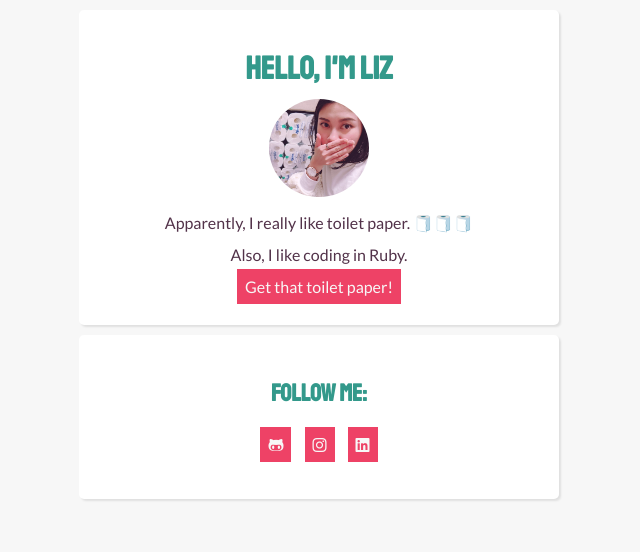
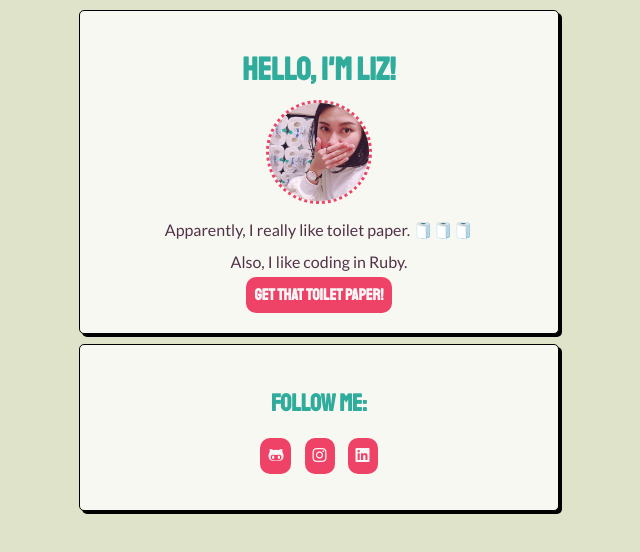
Before and after one commit to ensvo/profile, a plain HTML site: page index.html in a window 1280 px wide. Shown: the whole page, without its empty margins (321-961 px from the left). Drawn offline with Linux system fonts and the light colour scheme.

Commit message:
make my profile prettier

```diff
--- a/index.html
+++ b/index.html
@@ -12,8 +12,8 @@
 <body>
   <div class="container">
     <div class="card">
-      <h1>Hello, I'm Liz </h1>
-      <img id="img-circle" src="images/profile_picture.jpg" width="100px" alt="Profile picture">
+      <h1>Hello, I'm Liz! </h1>
+      <img src="images/profile_picture.jpg" width="100px" alt="Profile picture">
       <p>Apparently, I really like toilet paper. 🧻🧻🧻</p>
       <p>Also, I like coding in Ruby.</p>
       <a id="button_pink" href="https://www.amazon.co.jp/%E3%80%90%E3%82%B1%E3%83%BC%E3%82%B9%E8%B2%A9%E5%A3%B2%E3%80%91-%E3%82%AF%E3%83%AA%E3%83%8D%E3%83%83%E3%82%AF%E3%82%B9-%E3%83%88%E3%82%A4%E3%83%AC%E3%83%83%E3%83%8812%E3%83%AD%E3%83%BC%E3%83%AB-30m%E3%83%80%E3%83%96%E3%83%AB-%C3%978%E3%83%91%E3%83%83%E3%82%AF%E5%85%A5%E3%82%8A/dp/B06Y2W62GC/ref=sr_1_3?__mk_ja_JP=%E3%82%AB%E3%82%BF%E3%82%AB%E3%83%8A&dchild=1&keywords=kleenex+toilet+paper&qid=1603245513&sr=8-3">Get that toilet paper!</a>
--- a/style.css
+++ b/style.css
@@ -1,5 +1,5 @@
 body {
-  background-color: #F7F7F7;
+  background-color: #DFE3CA;
   font-family: 'Lato', sans-serif;
   color: #523249;
   font-size: 100%;
@@ -7,16 +7,24 @@ body {
   text-align: center;
 }
 
-h1, h2 {
+h1 {
   font-family: 'Staatliches', cursive;
-  color: #33998B;
+  color: #30AC9C;
+}
+
+h2 {
+  font-family: 'Staatliches', cursive;
+  color: #30AC9C;
 }
 
 a {
   background-color: #EE4266;
+  font-family: 'Staatliches', cursive;
+  font-weight: bold;
   text-decoration: none;
   color: #F7F7F7;
   padding: 8px;
+  border-radius: 10px;
 }
 
 a:hover {
@@ -35,18 +43,17 @@ ul {
 }
 
 .card {
-  background: white;
+  background-color: #F7F8F2;
   padding: 30px;
-  border: 10px;
+  border: 1px solid black;
   border-radius: 5px;
-  box-shadow: 2px 2px 2px #e0e0e0;
+  box-shadow: 3px 3px black;
   margin: 10px;
 }
 
-.list-inline > li {
-  display: inline-block;
-  padding: 0px 5px;
-  margin-top: 16px;
+.card > img {
+  border-radius: 50%;
+  border: 3px dotted #EE4266;
 }
 
 .list-inline {
@@ -54,8 +61,10 @@ ul {
   padding-left: 0px;
 }
 
-#img-circle {
-  border-radius: 50%;
+.list-inline > li {
+  display: inline-block;
+  padding: 0px 5px;
+  margin-top: 16px;
 }
 
 @media (max-width: 960px) {
```
